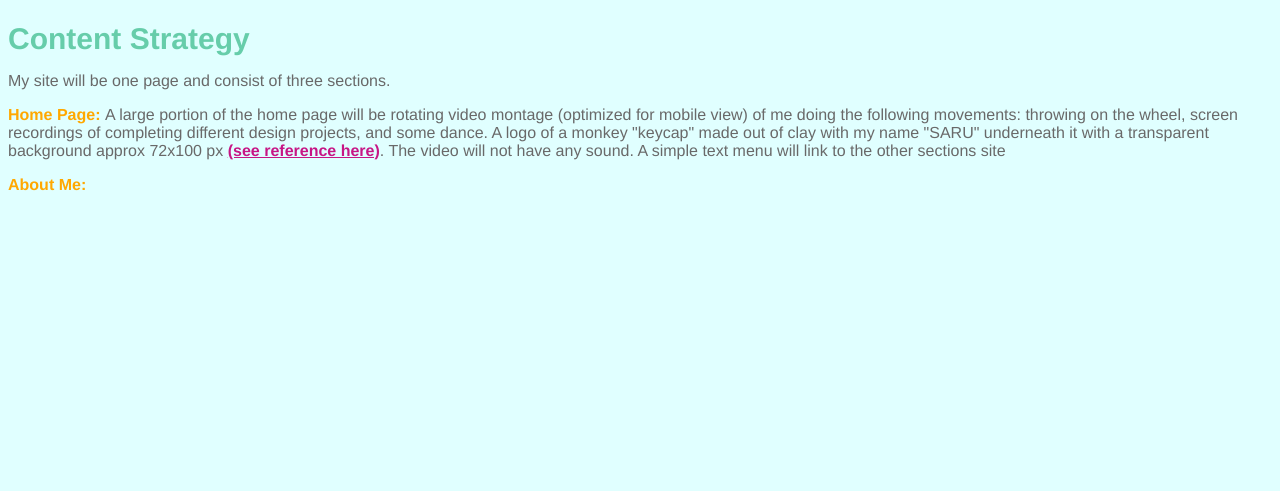
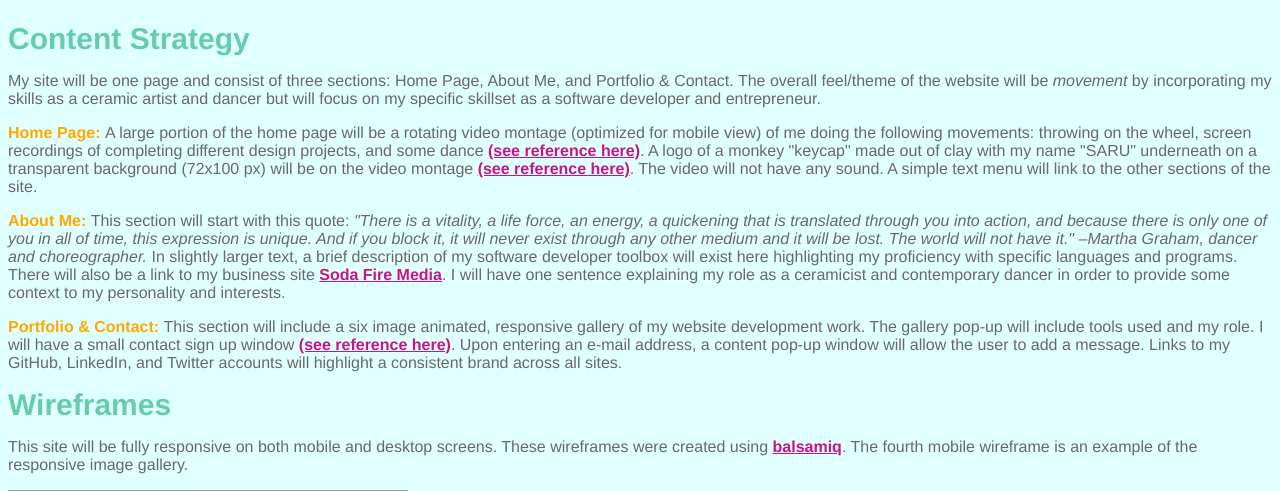
Before and after one commit to srfinkel/sarahruthfinkel-pwp, a PHP site: page /milestone-2.php in a window 1280 px wide. Shown: the part 58-549 px from the top of the page. Before the commit the page ends 249 px from the top, so only its background shows below. Run offline with PHP 8.4, Linux system fonts and the light colour scheme; grey boxes are pictures that could not be loaded.

Commit message:
Added wireframes to milestone 2a

```diff
--- a/public_html/documentation/milestone-2.php
+++ b/public_html/documentation/milestone-2.php
@@ -17,15 +17,19 @@
 
 			<strong class="title">Content Strategy</strong>
 
-			<p>My site will be one page and consist of three sections.</p>
+			<p>My site will be one page and consist of three sections: Home Page, About Me, and Portfolio & Contact. The overall feel/theme of the website will be <em>movement</em> by incorporating my skills as a ceramic artist and dancer but will focus on my specific skillset as a software developer and entrepreneur.</p>
 
-			<p><strong class="bold">Home Page: </strong>A large portion of the home page will be rotating video montage (optimized for mobile view) of me doing the following movements: throwing on the wheel, screen recordings of completing different design projects, and some dance. A logo of a monkey "keycap" made out of clay with my name "SARU" underneath it with a transparent background approx 72x100 px <a href="http://www.masanyc.com/" class = "website">(see reference here)</a>. The video will not have any sound. A simple text menu will link to the other sections site</p>
+			<p><strong class="bold">Home Page: </strong>A large portion of the home page will be a rotating video montage (optimized for mobile view) of me doing the following movements: throwing on the wheel, screen recordings of completing different design projects, and some dance <a href="http://ayumihorie.com/" class="website">(see reference here)</a>. A logo of a monkey "keycap" made out of clay with my name "SARU" underneath on a transparent background (72x100 px) will be on the video montage <a href="http://www.masanyc.com/" class="website">(see reference here)</a>. The video will not have any sound. A simple text menu will link to the other sections of the site.</p>
 
-			<p><strong class="bold">About Me: </strong></p>
+			<p><strong class="bold">About Me: </strong>This section will start with this quote: <em>"There is a vitality, a life force, an energy, a quickening that is translated through you into action, and because there is only one of you in all of time, this expression is unique. And if you block it, it will never exist through any other medium and it will be lost. The world will not have it." –Martha Graham, dancer and choreographer.</em> In slightly larger text, a brief description of my software developer toolbox will exist here highlighting my proficiency with specific languages and programs. There will also be a link to my business site <a href="http://www.sodafiremedia.com" class="website">Soda Fire Media</a>. I will have one sentence explaining my role as a  ceramicist and contemporary dancer in order to provide some context to my personality and interests.</p>
 
+			<p><strong class="bold">Portfolio & Contact: </strong>This section will include a six image animated, responsive gallery of my website development work. The gallery pop-up will include tools used and my role. I will have a small contact sign up window <a href="http://www.siamusic.net/" class="website">(see reference here)</a>. Upon entering an e-mail address, a content pop-up window will allow the user to add a message. Links to my GitHub, LinkedIn, and Twitter accounts will highlight a consistent brand across all sites.</p>
+
+		<strong class="title">Wireframes</strong>
+
+			<p>This site will be fully responsive on both mobile and desktop screens. These wireframes were created using <a href="https://balsamiq.com/" class="website">balsamiq</a>. The fourth mobile wireframe is an example of the responsive image gallery.</p>
+			<div><img src="../../images/sarahruthfinkel-mobile.png"></div><br>
+			<div><img src="../../images/sarahruthfinkel-desktop.png"></div>
 		</main>
 	</body>
-
-
-
 </html>
```
